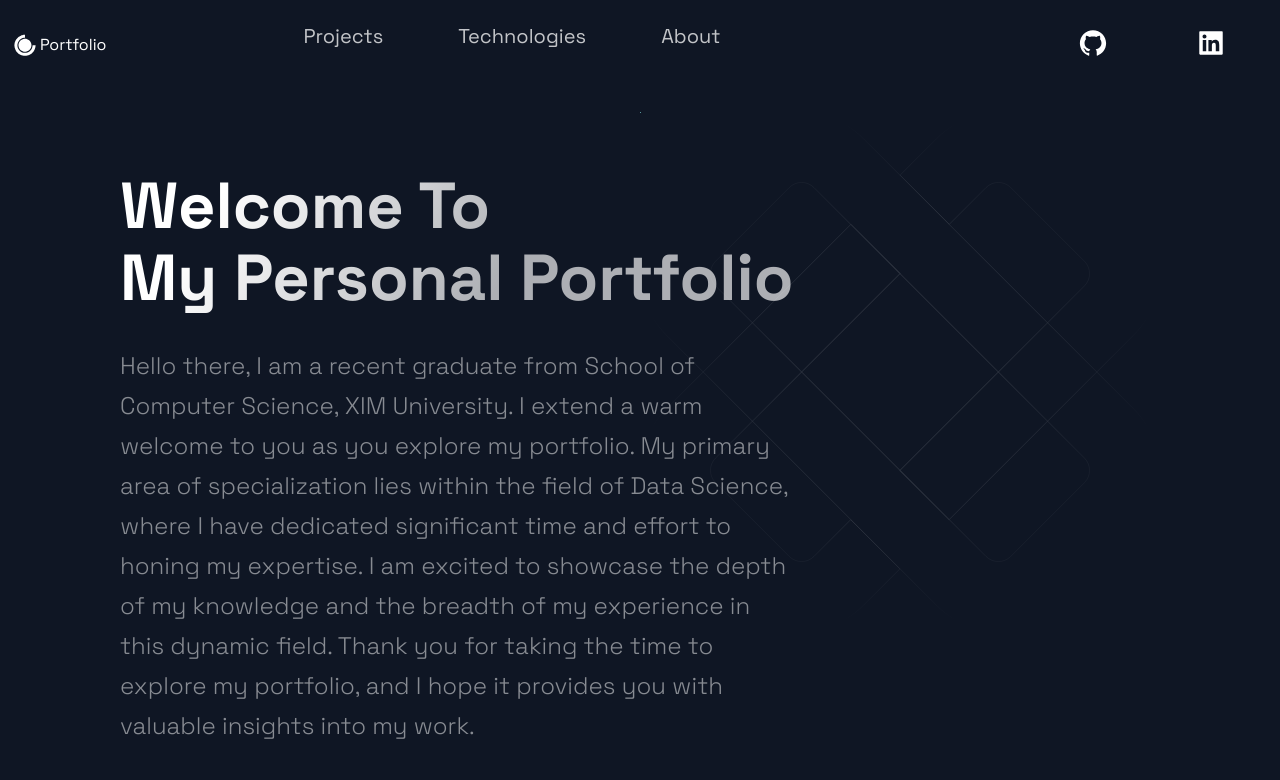
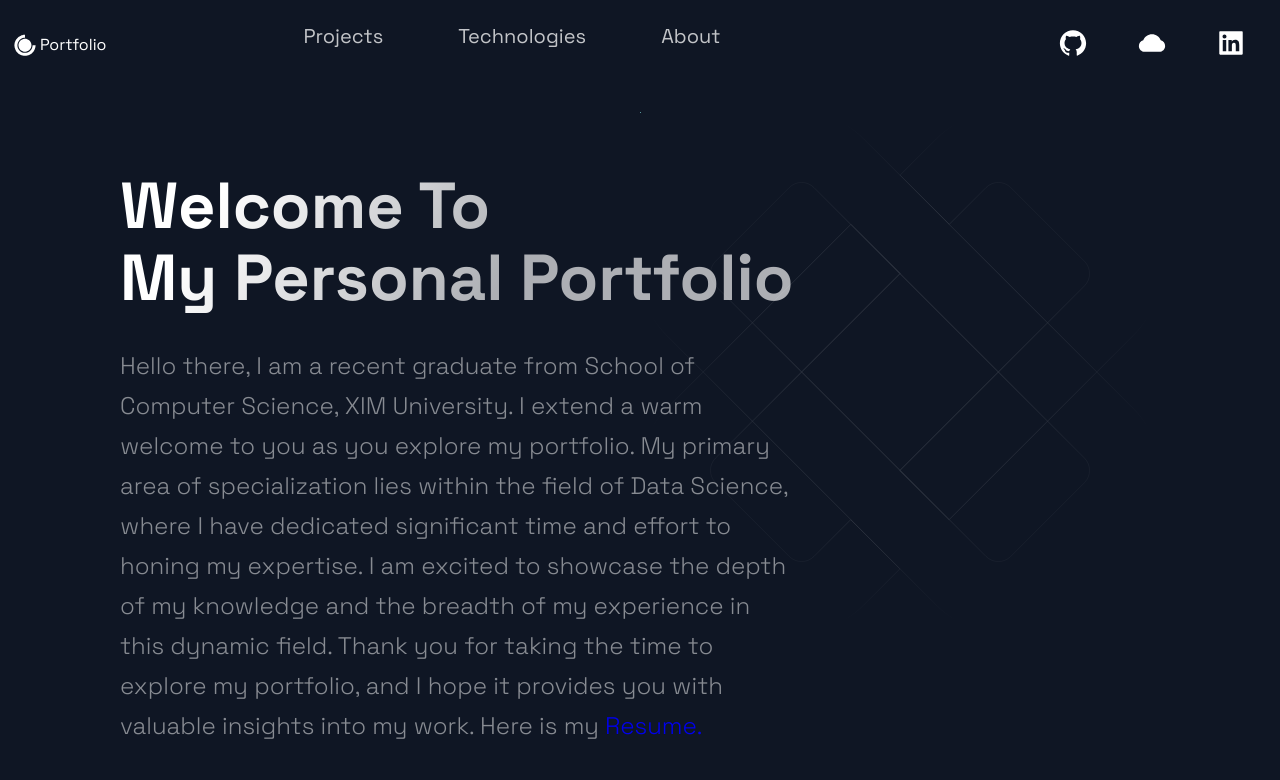
Before and after one commit to DebanshuCS/Portfolio_Website-, a Next.js app: page / in a window 1280 px wide. Shown: the top 780 px of the page. Built offline with nearby package versions, Linux system fonts and the light colour scheme.

Commit message:
Added pdf hosted on tinyHost.

```diff
--- a/package.json
+++ b/package.json
@@ -8,14 +8,15 @@
     "start": "next start"
   },
   "dependencies": {
+    "@pdftron/webviewer": "^10.1.1",
     "next": "^12.1.6",
+    "pspdfkit": "^2023.3.2",
     "react": "^17.0.2",
     "react-dom": "^17.0.2",
     "react-icons": "^4.2.0",
     "styled-components": "^5.3.0",
     "styled-normalize": "^8.0.7"
   },
-
   "main": "index.js",
   "keywords": [],
   "author": "",
--- a/src/components/Footer/Footer.js
+++ b/src/components/Footer/Footer.js
@@ -1,6 +1,5 @@
 import React from 'react';
-import { AiFillGithub, AiFillInstagram, AiFillLinkedin } from 'react-icons/ai';
-
+import { AiFillGithub, AiFillInstagram, AiFillLinkedin, AiFillCloud } from 'react-icons/ai';
 import { SocialIcons } from '../Header/HeaderStyles';
 import { CompanyContainer, FooterWrapper, LinkColumn, LinkItem, LinkList, LinkTitle, Slogan, SocialContainer, SocialIconsContainer } from './FooterStyles';
 
@@ -27,6 +26,9 @@ const Footer = () => {
           <SocialIcons href="https://www.linkedin.com/in/debanshu-das-b67390187/">
             <AiFillLinkedin size="3rem" />
           </SocialIcons>
+          <SocialIcons href="https://resumedeb.tiiny.site/">
+            <AiFillCloud size="3rem" />
+          </SocialIcons>
         </SocialContainer>
       </SocialIconsContainer>
     </FooterWrapper>
--- a/src/components/Header/Header.js
+++ b/src/components/Header/Header.js
@@ -1,6 +1,6 @@
 import Link from 'next/link';
 import React from 'react';
-import { AiFillGithub, AiFillInstagram, AiFillLinkedin } from 'react-icons/ai';
+import { AiFillGithub, AiFillCloud, AiFillLinkedin } from 'react-icons/ai';
 import { DiCssdeck } from 'react-icons/di';
 
 import { Container, Div1, Div2, Div3, NavLink, SocialIcons } from './HeaderStyles';
@@ -35,6 +35,9 @@ const Header = () =>  (
         <SocialIcons href="https://github.com/DebanshuCS">
           <AiFillGithub size="3rem" />
         </SocialIcons>
+        <SocialIcons href="https://resumedeb.tiiny.site/">
+          <AiFillCloud size="3rem" />
+        </SocialIcons>
         <SocialIcons href="https://www.linkedin.com/in/debanshu-das-b67390187/">
           <AiFillLinkedin size="3rem" />
         </SocialIcons>
--- a/src/components/Hero/Hero.js
+++ b/src/components/Hero/Hero.js
@@ -13,7 +13,7 @@ const Hero = (props) => (
           My Personal Portfolio
         </SectionTitle>
         <SectionText>
-        Hello there, I am a recent graduate from School of Computer Science, XIM University. I extend a warm welcome to you as you explore my portfolio. My primary area of specialization lies within the field of Data Science, where I have dedicated significant time and effort to honing my expertise. I am excited to showcase the depth of my knowledge and the breadth of my experience in this dynamic field. Thank you for taking the time to explore my portfolio, and I hope it provides you with valuable insights into my work.
+        Hello there, I am a recent graduate from School of Computer Science, XIM University. I extend a warm welcome to you as you explore my portfolio. My primary area of specialization lies within the field of Data Science, where I have dedicated significant time and effort to honing my expertise. I am excited to showcase the depth of my knowledge and the breadth of my experience in this dynamic field. Thank you for taking the time to explore my portfolio, and I hope it provides you with valuable insights into my work. Here is my <a href='https://resumedeb.tiiny.site/'> Resume.</a>
         </SectionText>
 
         <Button onClick={props.handleClick}> ~ Debanshu Das </Button>
--- a/src/components/TimeLine/TimeLine.js
+++ b/src/components/TimeLine/TimeLine.js
@@ -46,7 +46,7 @@ const Timeline = () => {
     <Section id="about">
       <SectionTitle>About Me</SectionTitle>
       <SectionText>
-      I embarked on my professional journey in Computer Science by establishing a solid groundwork in Data Structures and Algorithms. Building upon this foundation, I made a seamless transition into the dynamic realm of Web development. However, driven by a strong passion for leveraging data-driven insights, I have actively sought to expand my skill set and expertise in the field of data science. By doing so, I aim to equip myself with the necessary tools and knowledge to deliver comprehensive and impactful solutions that harness the power of data. For more information, please refer to my <a href='https://drive.google.com/file/d/1AH0yCv76_NJtx4MtIunhV6LgOWMD1QHD/view?usp=sharing'> Resume.</a>
+      I embarked on my professional journey in Computer Science by establishing a solid groundwork in Data Structures and Algorithms. Building upon this foundation, I made a seamless transition into the dynamic realm of Web development. However, driven by a strong passion for leveraging data-driven insights, I have actively sought to expand my skill set and expertise in the field of data science. By doing so, I aim to equip myself with the necessary tools and knowledge to deliver comprehensive and impactful solutions that harness the power of data.
       </SectionText>
       <CarouselContainer ref={carouselRef} onScroll={handleScroll}>
         <>
```
Also changed, not shown: 2 other files (tests, documents, lock files or other folders).
